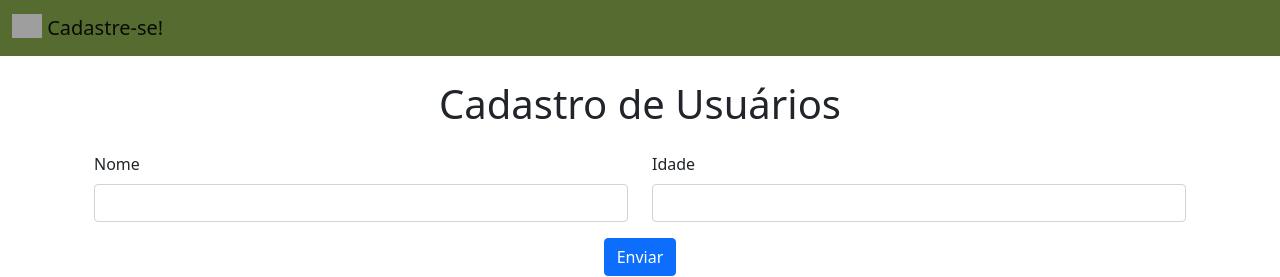
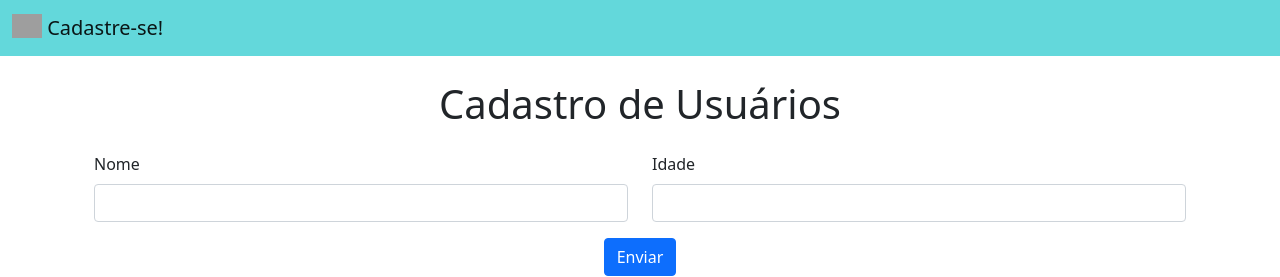
Before and after one commit to aoagostinho2023/novo_projeto_django, a Django app: page / in a window 1280 px wide. Shown: the top 277 px of the page. Run offline with Django 5.2, Linux system fonts and the light colour scheme; grey boxes are pictures that could not be loaded.

Commit message:
imagens2

```diff
--- a/app_cad_usuarios/templates/usuarios/base.html
+++ b/app_cad_usuarios/templates/usuarios/base.html
@@ -17,7 +17,7 @@
   </head>
   <body>
     <nav
-      style="background-color: darkolivegreen !important"
+      style="background-color: #63d8db !important"
       class="navbar navbar-expand-lg navbar-light bg-light"
     >
       <div class="container-fluid">
```
